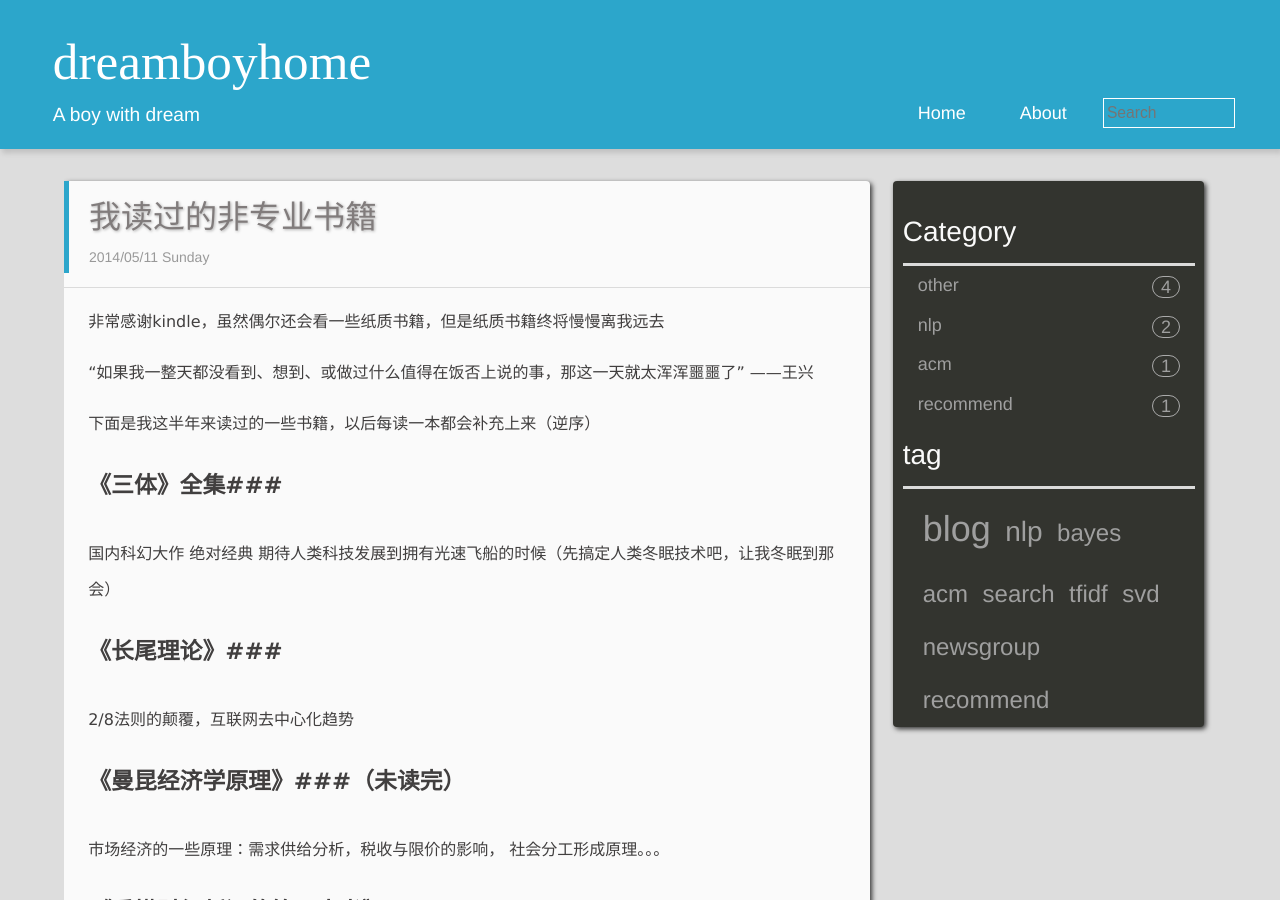
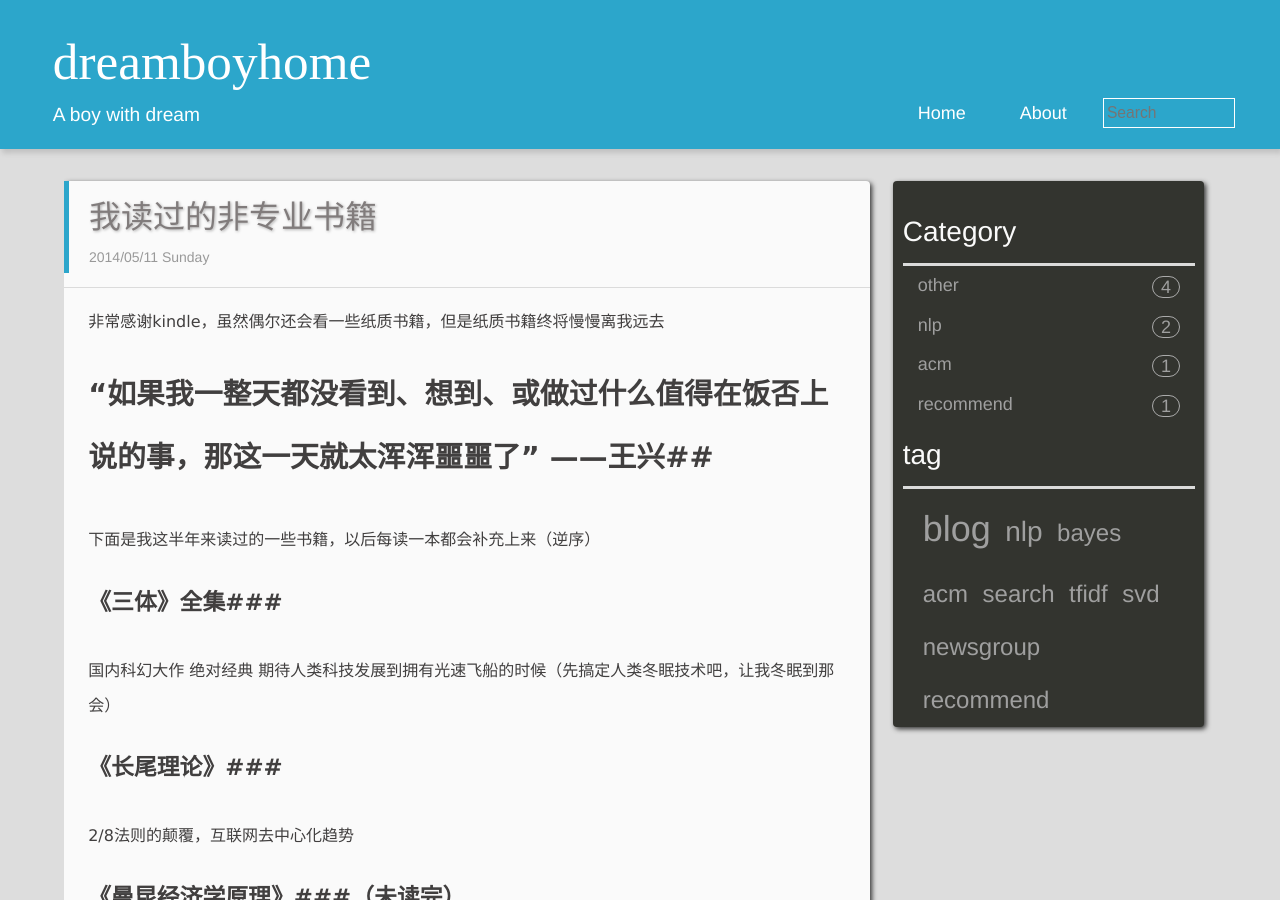
Before and after one commit to dreamboy127/dreamboy.info, a Jekyll site: the page built from _posts/2014-05-11-GoodBook.md, in a window 1280 px wide and 900 px high. Built offline with Jekyll 4.4.1, drawn with Linux system fonts in a browser that asks for light colours; Markdown is read by kramdown in place of the engine named in the settings; comment, search, counter and statistics services are not loaded.

```diff
--- a/_posts/2014-05-11-GoodBook.md
+++ b/_posts/2014-05-11-GoodBook.md
@@ -8,7 +8,7 @@ description: 记录我读过的非专业书籍
 
 非常感谢kindle，虽然偶尔还会看一些纸质书籍，但是纸质书籍终将慢慢离我远去
 
-"如果我一整天都没看到、想到、或做过什么值得在饭否上说的事，那这一天就太浑浑噩噩了"   ——王兴
+##"如果我一整天都没看到、想到、或做过什么值得在饭否上说的事，那这一天就太浑浑噩噩了"   ——王兴##
 
 下面是我这半年来读过的一些书籍，以后每读一本都会补充上来（逆序）
 
```
